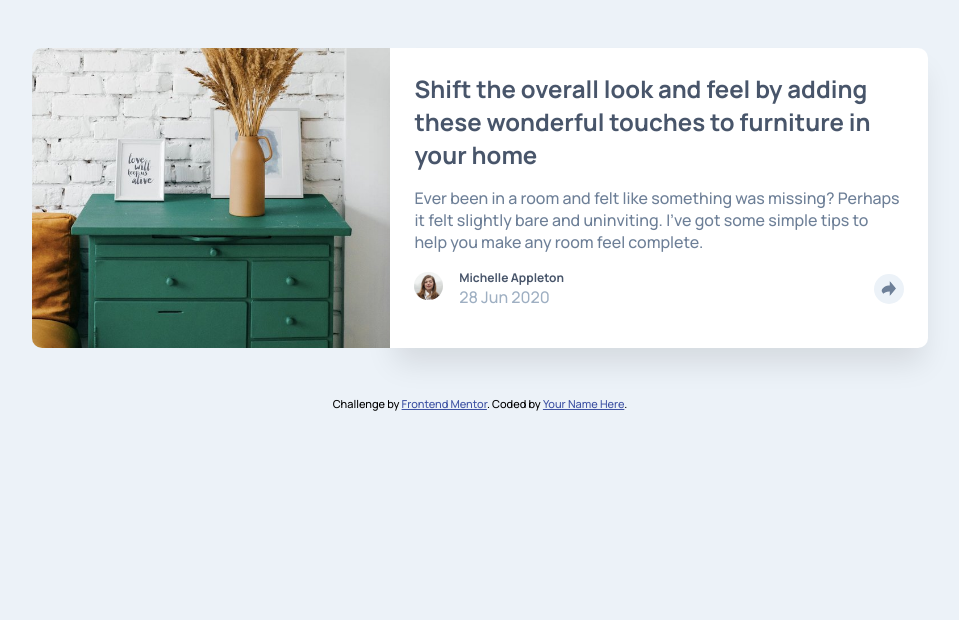
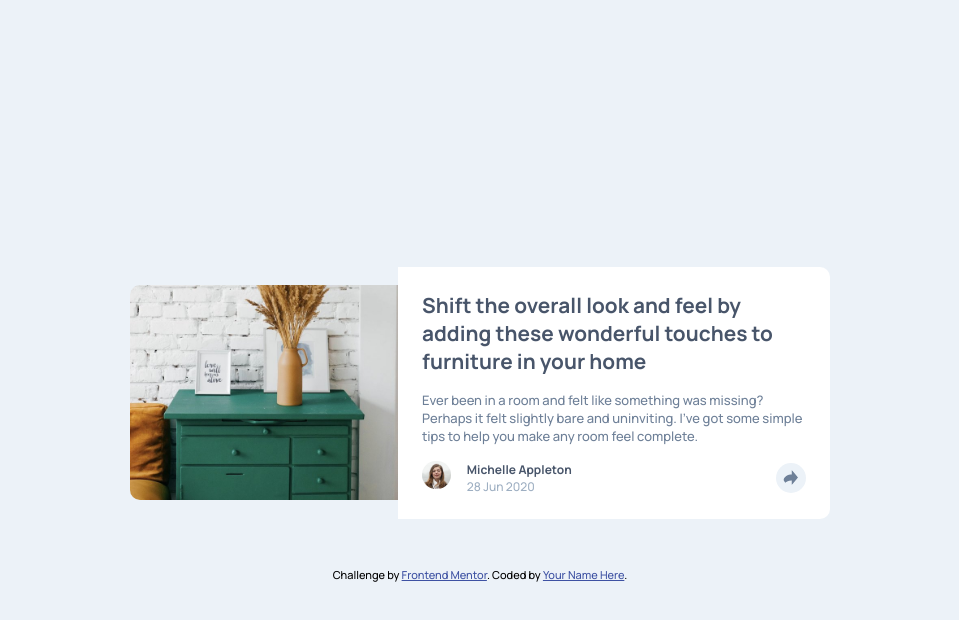
Before and after one commit to jen67/100daysofcode, a plain HTML site: page article-preview-component-master/index.html in a window 1280 px wide. Shown: the whole page, without its empty margins (160-1119 px from the left). Drawn offline with Linux system fonts and the light colour scheme.

Commit message:
made some changes

```diff
--- a/article-preview-component-master/index.html
+++ b/article-preview-component-master/index.html
@@ -1,25 +1,28 @@
 <!DOCTYPE html>
 <html lang="en">
+
 <head>
   <meta charset="UTF-8">
   <meta name="viewport" content="width=device-width, initial-scale=1.0">
   <link rel="icon" type="image/png" sizes="32x32" href="./images/favicon-32x32.png">
   <link rel="stylesheet" href="style.css">
-  <script defer src="./index.js"></script>
+
   <title>Frontend Mentor | Article preview component</title>
 
 
 </head>
+
 <body>
   <main>
     <section>
 
       <div class="img">
-        <!-- <img src="./images/drawers.jpg" alt="drawers"> -->
+        <img src="./images/drawers.jpg" alt="drawers">
       </div>
       <div class="text">
         <h1>Shift the overall look and feel by adding these wonderful touches to furniture in your home</h1>
-        <p>Ever been in a room and felt like something was missing? Perhaps it felt slightly bare and uninviting. I’ve got some simple tips to help you make any room feel complete.</p>
+        <p>Ever been in a room and felt like something was missing? Perhaps it felt slightly bare and uninviting. I’ve
+          got some simple tips to help you make any room feel complete.</p>
         <div class="author">
           <div class="author-info">
             <div class="author-img">
@@ -30,8 +33,8 @@
               <p>28 Jun 2020</p>
             </div>
           </div>
-          <div class="share" >
-            <img src="./images/icon-share.svg" alt="share" >
+          <div class="share">
+            <img src="./images/icon-share.svg" alt="share">
           </div>
         </div>
         <div class="hide">
@@ -56,10 +59,11 @@
   </main>
 
   <footer>
-  <div class="attribution">
-    Challenge by <a href="https://www.frontendmentor.io?ref=challenge" target="_blank">Frontend Mentor</a>.
-    Coded by <a href="#">Your Name Here</a>.
-  </div>
-</footer>
+    <div class="attribution">
+      Challenge by <a href="https://www.frontendmentor.io?ref=challenge" target="_blank">Frontend Mentor</a>.
+      Coded by <a href="#">Your Name Here</a>.
+    </div>
+  </footer>
 </body>
+
 </html>
--- a/article-preview-component-master/style.css
+++ b/article-preview-component-master/style.css
@@ -20,6 +20,7 @@ body {
     flex-direction: column;
     align-items: center;
     justify-content: center;
+    height: 100vh;
 }
 
 p {
@@ -28,25 +29,17 @@ p {
     margin-bottom: 1rem;
 }
 
-.img {
-    background: url(./images/drawers.jpg) no-repeat center center;
-    height: 300px;
+.img img {
     width: 100%;
-    background-size: cover;
     border-radius: 18px 18px 0 0;
 }
-
-/* .img img {
-    width: 100%;
-    border-radius: 18px 18px 0 0;
-} */
 
 section {
     display: flex;
     flex-direction: column;
     align-items: center;
     justify-content: center;
-    width: 90%;
+    width: 300px;
     margin: 3rem auto;
 }
 
@@ -201,31 +194,33 @@ section {
     color: hsl(228, 45%, 44%);
 }
 
-@media screen and (min-width: 800px) {
+@media screen and (min-width: 768px) {
     section {
-        width: 70%;
-        display: grid;
-        grid-template-columns: 2fr 3fr;
-        align-items: stretch;
+        width: 700px;
+        flex-direction: row;
+    }
+
+    .text {
+        margin: 0;
+        box-shadow: none;
+        border-radius: 0 10px 10px 0;
+        padding: 1.5rem;
+    }
+
+    .text h1 {
+        font-size: 1.3rem;
     }
 
     .img {
-        background-position: center;
+        height: 100%;
+        width: 100%;
         border-radius: 10px 0 0 10px;
+        overflow: hidden;
     }
 
-    .text {
-        padding: 2.rem;
-        border-radius: 0 10px 10px 0;
-        margin-top: 0;
+    .img img {
+        height: 100%;
+        display: block;
+        border-radius: 0;
     }
-
-    .text h1 {
-        font-size: 1.5rem;
-    }
-
-    .text p {
-        font-size: 1rem
-    }
-
 }
```
